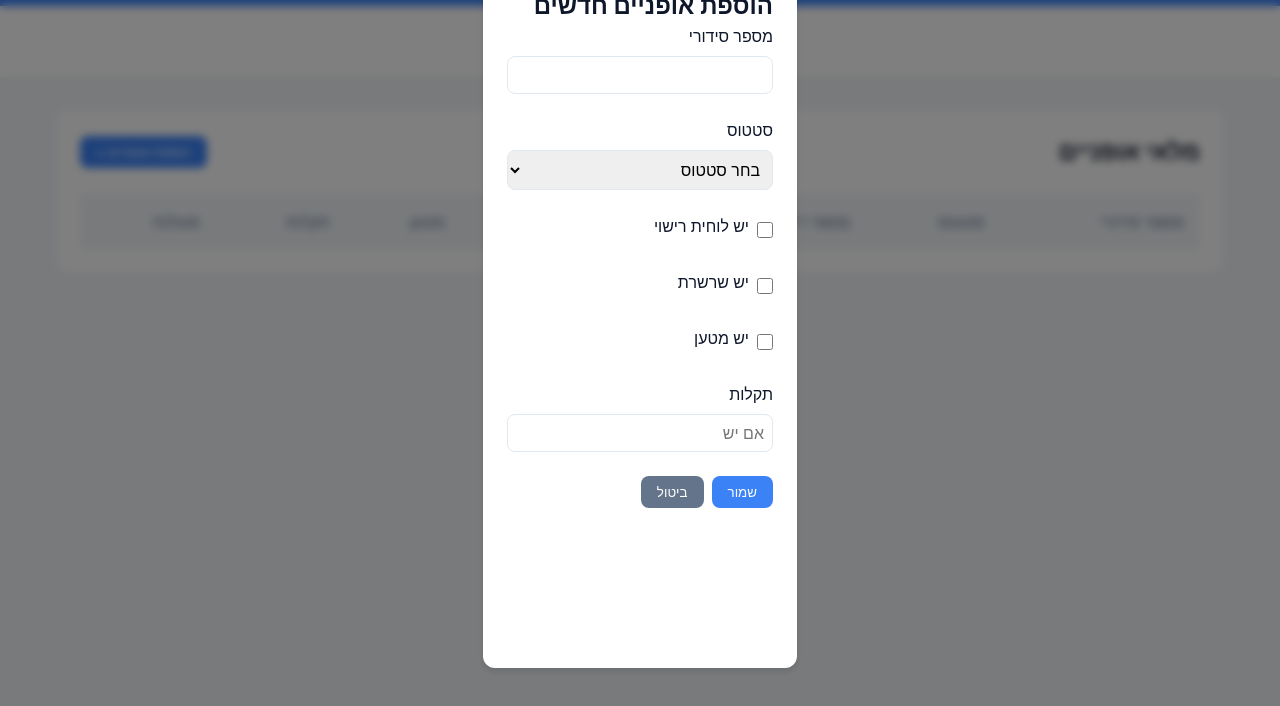
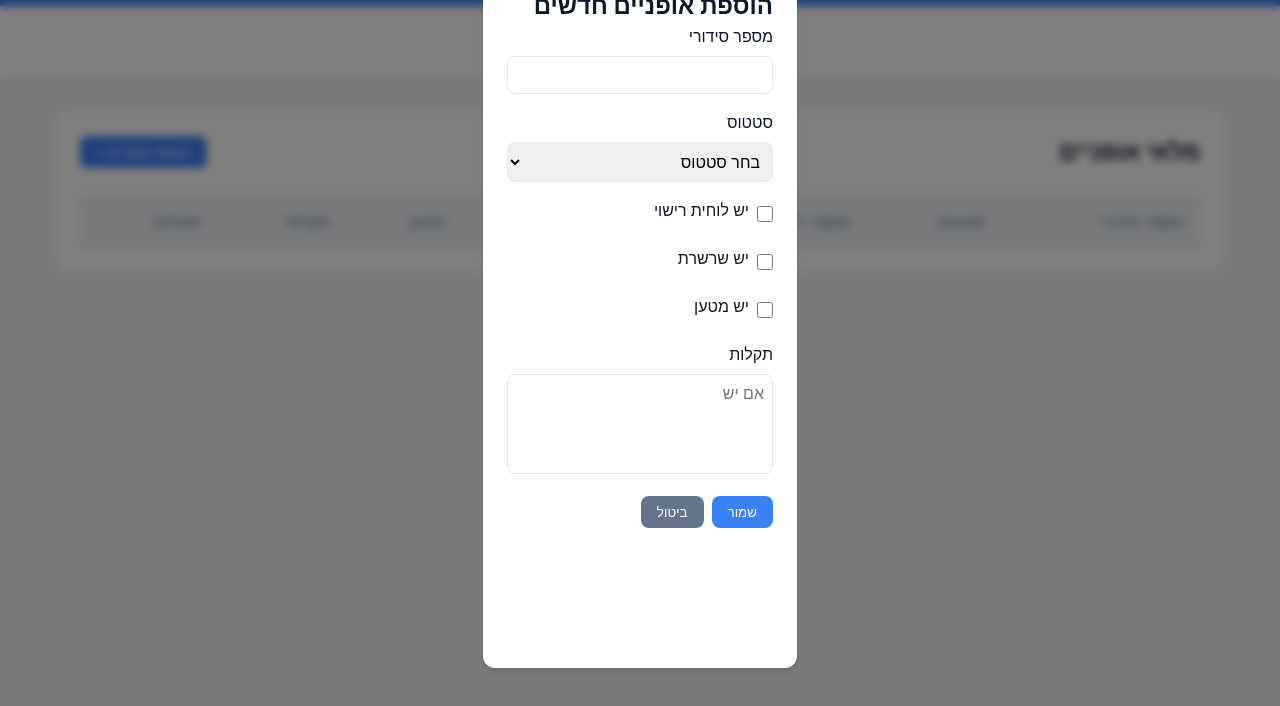
Before and after one commit to Yairkad/yairkad.github.io, a plain HTML site: page index.html in a window 1280 px wide. Both pictures are taken after a click on the button "הוספת אופניים +". Shown: the part 84-790 px from the top of the page. Drawn offline with Linux system fonts and the light colour scheme.

Commit message:
Update index.html

```diff
--- a/index.html
+++ b/index.html
@@ -182,7 +182,7 @@
         }
 
         .form-group {
-            margin-bottom: 1.5rem;
+            margin-bottom: 1rem;
         }
 
         label {
@@ -200,6 +200,23 @@
             font-size: 1rem;
         }
 
+        .issues-input {
+            width: 100%;           /* תופס את כל הרוחב של הקונטיינר */
+            height: 100px;         /* גובה קבוע */
+            resize: none;          /* מבטל אפשרות שינוי גודל */
+            overflow-y: auto;      /* מוסיף גלילה אנכית אוטומטית */
+            overflow-x: hidden;    /* מסתיר גלילה אופקית */
+            padding: 0.5rem;       /* ריווח פנימי כמו ב-input המקורי */
+            border: 1px solid var(--border);
+            border-radius: 0.5rem;
+            font-size: 1rem;
+        }
+
+        .issues-input:focus {
+            outline: none;
+            border-color: var(--primary);
+            box-shadow: 0 0 0 3px rgba(59, 130, 246, 0.1);
+        }
         input[type="text"]:focus,
         select:focus {
             outline: none;
@@ -306,9 +323,9 @@
                     <label>סטטוס</label>
                     <select name="status" required>
                         <option value="">בחר סטטוס</option>
-                        <option value="available">זמין</option>
-                        <option value="inUse">בשימוש</option>
-                        <option value="maintenance">בטיפול</option>
+                        <option value="available">חדש</option>
+                        <option value="inUse">חזר מרוכב</option>
+                        <option value="maintenance">למכירה</option>
                     </select>
                 </div>
 
@@ -336,7 +353,7 @@
 
                 <div class="form-group">
                     <label>תקלות</label>
-                    <input type="text" name="issues" placeholder="אם יש">
+                    <textarea name="issues" placeholder="אם יש" class="issues-input"></textarea>
                 </div>
 
                 <div class="actions-group">
```
